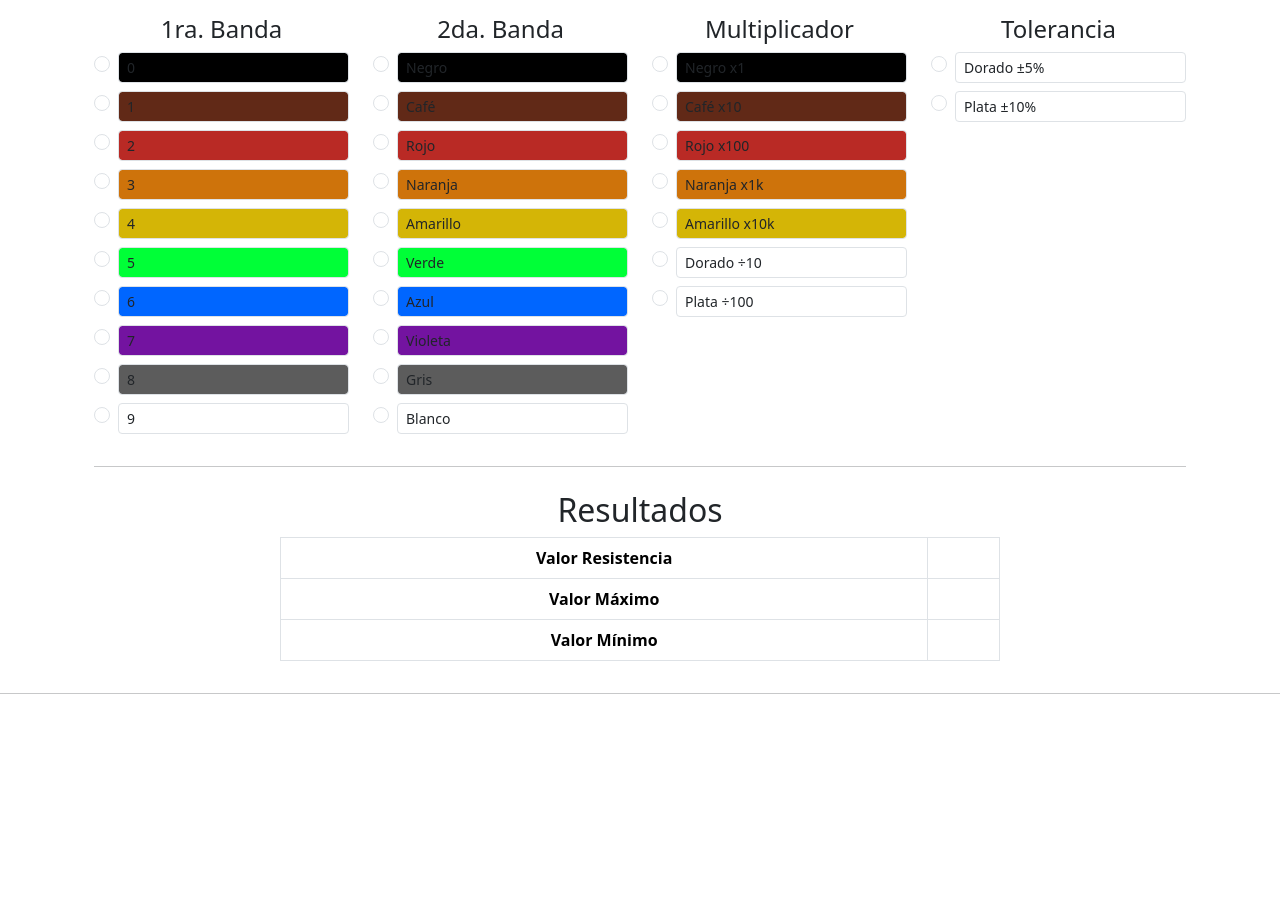
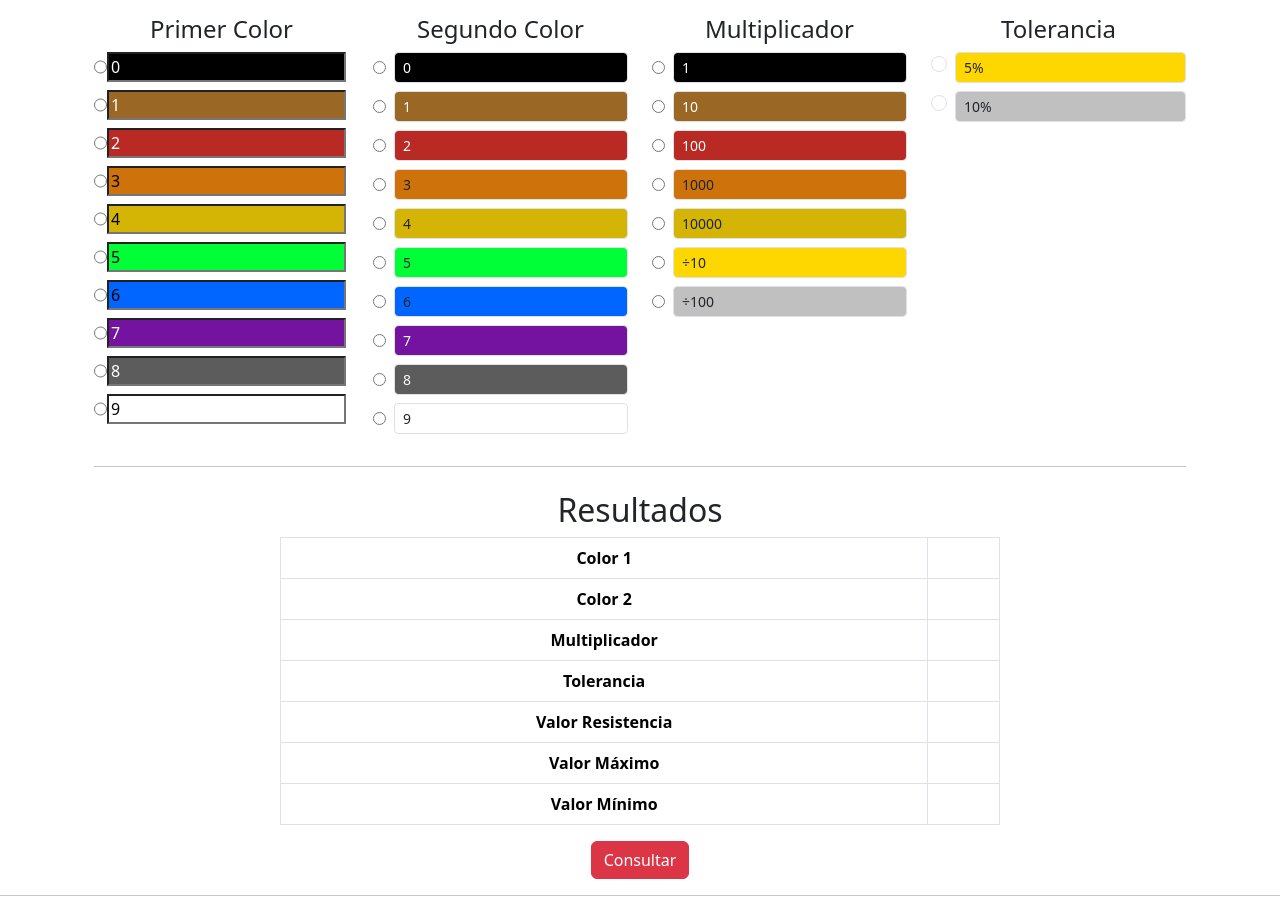
Before and after one commit to IEVN1003-22001393/basesAngular03, an Angular app: page / in a window 1280 px wide. Shown: the part 841-1753 px from the top of the page. Before the commit the page ends 1551 px from the top, so only its background shows below. Built offline with nearby package versions, Linux system fonts and the light colour scheme.

Commit message:
Resistencias 01/10/25

```diff
--- a/src/app/formularios/resistencias/calculo.ts
+++ b/src/app/formularios/resistencias/calculo.ts
@@ -1,21 +1,20 @@
+export class calculo {
+  primera: number = 0;
+  segunda: number = 0;
+  multiplicador: number = 0;
+  tolerancia: number = 0;
 
-export function calcular(primera: number, segunda: number, multiplicador: number, tolerancia: number) {
+  valor: string = '';
+  valorMaximo: string = '';
+  valorMinimo: string = '';
 
+  obtenerResultados(): void {
+    const primeros2 = Number(`${this.primera}${this.segunda}`);
+    const multiVal =  primeros2 * this.multiplicador;
+    const valPorcent = multiVal * this.tolerancia;
 
-  const valorBase = Number(`${primera}${segunda}`);
-
-
-  const valorCalculado = valorBase * multiplicador;
-
-
-  const margen = valorCalculado * tolerancia;
-
-
-  const resultados = {
-    valorOhm: `${valorCalculado.toLocaleString()} Ohms`,
-    valorMaximo: `${(valorCalculado + margen).toLocaleString()} Ohms`,
-    valorMinimo: `${(valorCalculado - margen).toLocaleString()} Ohms`
-  };
-
-  return resultados;
+    this.valor = `${multiVal} ohms`;
+    this.valorMaximo = `${(multiVal + valPorcent)} ohms`;
+    this.valorMinimo = `${(multiVal - valPorcent)} ohms`;
+  }
 }
--- a/src/app/formularios/resistencias/resistencias.component.css
+++ b/src/app/formularios/resistencias/resistencias.component.css
@@ -1,22 +1,25 @@
-
 .col {
   color: #ffffff;
   border: 1px solid #666;
   padding: 10px;
   font-size: 16px;
   cursor: default;
+  text-align: center;
   pointer-events: none;
 }
 
 
 .negro {
   background-color: #000000;
+  color: #ffffff;
 }
 .cafe {
-  background-color: #612917;
+  background-color: #9b6724;
+  color: #ffffff;
 }
 .rojo {
   background-color: #b92a25;
+  color: #ffffff;
 }
 .naranja {
   background-color: #ce730b;
@@ -32,10 +35,18 @@
 }
 .morado {
   background-color: #7313a0;
+  color: #ffffff;
 }
 .gris {
   background-color: #5c5c5c;
+  color: #ffffff;
 }
 .blanco {
   background-color: #ffffff;
 }
+.dorado {
+    background-color: gold;
+}
+.plata {
+    background-color: silver;
+}
--- a/src/app/formularios/resistencias/resistencias.component.html
+++ b/src/app/formularios/resistencias/resistencias.component.html
@@ -5,48 +5,48 @@
     <div class="row">
 
       <div class="col-lg-3 col-md-6">
-        <h4>1ra. Banda</h4>
-        <div class="d-flex mb-2"><input class="form-check-input" type="radio" name="primera" [value]="0" [(ngModel)]="primera" (change)="calcular()"><input type="text" class="form-control form-control-sm ms-2 negro" value="0" readonly></div>
-        <div class="d-flex mb-2"><input class="form-check-input" type="radio" name="primera" [value]="1" [(ngModel)]="primera" (change)="calcular()"><input type="text" class="form-control form-control-sm ms-2 cafe" value="1" readonly></div>
-        <div class="d-flex mb-2"><input class="form-check-input" type="radio" name="primera" [value]="2" [(ngModel)]="primera" (change)="calcular()"><input type="text" class="form-control form-control-sm ms-2 rojo" value="2" readonly></div>
-        <div class="d-flex mb-2"><input class="form-check-input" type="radio" name="primera" [value]="3" [(ngModel)]="primera" (change)="calcular()"><input type="text" class="form-control form-control-sm ms-2 naranja" value="3" readonly></div>
-        <div class="d-flex mb-2"><input class="form-check-input" type="radio" name="primera" [value]="4" [(ngModel)]="primera" (change)="calcular()"><input type="text" class="form-control form-control-sm ms-2 amarillo" value="4" readonly></div>
-        <div class="d-flex mb-2"><input class="form-check-input" type="radio" name="primera" [value]="5" [(ngModel)]="primera" (change)="calcular()"><input type="text" class="form-control form-control-sm ms-2 verde" value="5" readonly></div>
-        <div class="d-flex mb-2"><input class="form-check-input" type="radio" name="primera" [value]="6" [(ngModel)]="primera" (change)="calcular()"><input type="text" class="form-control form-control-sm ms-2 azul" value="6" readonly></div>
-        <div class="d-flex mb-2"><input class="form-check-input" type="radio" name="primera" [value]="7" [(ngModel)]="primera" (change)="calcular()"><input type="text" class="form-control form-control-sm ms-2 morado" value="7" readonly></div>
-        <div class="d-flex mb-2"><input class="form-check-input" type="radio" name="primera" [value]="8" [(ngModel)]="primera" (change)="calcular()"><input type="text" class="form-control form-control-sm ms-2 gris" value="8" readonly></div>
-        <div class="d-flex mb-2"><input class="form-check-input" type="radio" name="primera" [value]="9" [(ngModel)]="primera" (change)="calcular()"><input type="text" class="form-control form-control-sm ms-2 blanco" value="9" readonly></div>
+        <h4>Primer Color</h4>
+        <div class="d-flex mb-2"><input  type="radio" name="primera" [value]="0" [(ngModel)]="primera" ><input type="text" class="negro" value="0" readonly></div>
+        <div class="d-flex mb-2"><input  type="radio" name="primera" [value]="1" [(ngModel)]="primera" ><input type="text" class="cafe" value="1" readonly></div>
+        <div class="d-flex mb-2"><input  type="radio" name="primera" [value]="2" [(ngModel)]="primera" ><input type="text" class="rojo" value="2" readonly></div>
+        <div class="d-flex mb-2"><input  type="radio" name="primera" [value]="3" [(ngModel)]="primera" ><input type="text" class="naranja" value="3" readonly></div>
+        <div class="d-flex mb-2"><input  type="radio" name="primera" [value]="4" [(ngModel)]="primera" ><input type="text" class="amarillo" value="4" readonly></div>
+        <div class="d-flex mb-2"><input  type="radio" name="primera" [value]="5" [(ngModel)]="primera" ><input type="text" class="verde" value="5" readonly></div>
+        <div class="d-flex mb-2"><input  type="radio" name="primera" [value]="6" [(ngModel)]="primera" ><input type="text" class="azul" value="6" readonly></div>
+        <div class="d-flex mb-2"><input  type="radio" name="primera" [value]="7" [(ngModel)]="primera" ><input type="text" class="morado" value="7" readonly></div>
+        <div class="d-flex mb-2"><input  type="radio" name="primera" [value]="8" [(ngModel)]="primera" ><input type="text" class="gris" value="8" readonly></div>
+        <div class="d-flex mb-2"><input  type="radio" name="primera" [value]="9" [(ngModel)]="primera" ><input type="text" class="blanco" value="9" readonly></div>
       </div>
 
       <div class="col-lg-3 col-md-6">
-        <h4>2da. Banda</h4>
-        <div class="d-flex mb-2"><input class="form-check-input" type="radio" name="segunda" [value]="0" [(ngModel)]="segunda" (change)="calcular()"><input type="text" class="form-control form-control-sm ms-2 negro" value="Negro" readonly></div>
-        <div class="d-flex mb-2"><input class="form-check-input" type="radio" name="segunda" [value]="1" [(ngModel)]="segunda" (change)="calcular()"><input type="text" class="form-control form-control-sm ms-2 cafe" value="Café" readonly></div>
-        <div class="d-flex mb-2"><input class="form-check-input" type="radio" name="segunda" [value]="2" [(ngModel)]="segunda" (change)="calcular()"><input type="text" class="form-control form-control-sm ms-2 rojo" value="Rojo" readonly></div>
-        <div class="d-flex mb-2"><input class="form-check-input" type="radio" name="segunda" [value]="3" [(ngModel)]="segunda" (change)="calcular()"><input type="text" class="form-control form-control-sm ms-2 naranja" value="Naranja" readonly></div>
-        <div class="d-flex mb-2"><input class="form-check-input" type="radio" name="segunda" [value]="4" [(ngModel)]="segunda" (change)="calcular()"><input type="text" class="form-control form-control-sm ms-2 amarillo" value="Amarillo" readonly></div>
-        <div class="d-flex mb-2"><input class="form-check-input" type="radio" name="segunda" [value]="5" [(ngModel)]="segunda" (change)="calcular()"><input type="text" class="form-control form-control-sm ms-2 verde" value="Verde" readonly></div>
-        <div class="d-flex mb-2"><input class="form-check-input" type="radio" name="segunda" [value]="6" [(ngModel)]="segunda" (change)="calcular()"><input type="text" class="form-control form-control-sm ms-2 azul" value="Azul" readonly></div>
-        <div class="d-flex mb-2"><input class="form-check-input" type="radio" name="segunda" [value]="7" [(ngModel)]="segunda" (change)="calcular()"><input type="text" class="form-control form-control-sm ms-2 morado" value="Violeta" readonly></div>
-        <div class="d-flex mb-2"><input class="form-check-input" type="radio" name="segunda" [value]="8" [(ngModel)]="segunda" (change)="calcular()"><input type="text" class="form-control form-control-sm ms-2 gris" value="Gris" readonly></div>
-        <div class="d-flex mb-2"><input class="form-check-input" type="radio" name="segunda" [value]="9" [(ngModel)]="segunda" (change)="calcular()"><input type="text" class="form-control form-control-sm ms-2 blanco" value="Blanco" readonly></div>
+        <h4>Segundo Color</h4>
+        <div class="d-flex mb-2"><input  type="radio" name="segunda" [value]="0" [(ngModel)]="segunda" ><input type="text" class="form-control form-control-sm ms-2 negro" value="0" readonly></div>
+        <div class="d-flex mb-2"><input  type="radio" name="segunda" [value]="1" [(ngModel)]="segunda" ><input type="text" class="form-control form-control-sm ms-2 cafe" value="1" readonly></div>
+        <div class="d-flex mb-2"><input  type="radio" name="segunda" [value]="2" [(ngModel)]="segunda" ><input type="text" class="form-control form-control-sm ms-2 rojo" value="2" readonly></div>
+        <div class="d-flex mb-2"><input  type="radio" name="segunda" [value]="3" [(ngModel)]="segunda" ><input type="text" class="form-control form-control-sm ms-2 naranja" value="3" readonly></div>
+        <div class="d-flex mb-2"><input  type="radio" name="segunda" [value]="4" [(ngModel)]="segunda" ><input type="text" class="form-control form-control-sm ms-2 amarillo" value="4" readonly></div>
+        <div class="d-flex mb-2"><input  type="radio" name="segunda" [value]="5" [(ngModel)]="segunda" ><input type="text" class="form-control form-control-sm ms-2 verde" value="5" readonly></div>
+        <div class="d-flex mb-2"><input  type="radio" name="segunda" [value]="6" [(ngModel)]="segunda" ><input type="text" class="form-control form-control-sm ms-2 azul" value="6" readonly></div>
+        <div class="d-flex mb-2"><input  type="radio" name="segunda" [value]="7" [(ngModel)]="segunda" ><input type="text" class="form-control form-control-sm ms-2 morado" value="7" readonly></div>
+        <div class="d-flex mb-2"><input  type="radio" name="segunda" [value]="8" [(ngModel)]="segunda" ><input type="text" class="form-control form-control-sm ms-2 gris" value="8" readonly></div>
+        <div class="d-flex mb-2"><input  type="radio" name="segunda" [value]="9" [(ngModel)]="segunda" ><input type="text" class="form-control form-control-sm ms-2 blanco" value="9" readonly></div>
       </div>
 
       <div class="col-lg-3 col-md-6">
         <h4>Multiplicador</h4>
-        <div class="d-flex mb-2"><input class="form-check-input" type="radio" name="multiplicador" [value]="1" [(ngModel)]="multiplicador" (change)="calcular()"><input type="text" class="form-control form-control-sm ms-2 negro" value="Negro x1" readonly></div>
-        <div class="d-flex mb-2"><input class="form-check-input" type="radio" name="multiplicador" [value]="10" [(ngModel)]="multiplicador" (change)="calcular()"><input type="text" class="form-control form-control-sm ms-2 cafe" value="Café x10" readonly></div>
-        <div class="d-flex mb-2"><input class="form-check-input" type="radio" name="multiplicador" [value]="100" [(ngModel)]="multiplicador" (change)="calcular()"><input type="text" class="form-control form-control-sm ms-2 rojo" value="Rojo x100" readonly></div>
-        <div class="d-flex mb-2"><input class="form-check-input" type="radio" name="multiplicador" [value]="1000" [(ngModel)]="multiplicador" (change)="calcular()"><input type="text" class="form-control form-control-sm ms-2 naranja" value="Naranja x1k" readonly></div>
-        <div class="d-flex mb-2"><input class="form-check-input" type="radio" name="multiplicador" [value]="10000" [(ngModel)]="multiplicador" (change)="calcular()"><input type="text" class="form-control form-control-sm ms-2 amarillo" value="Amarillo x10k" readonly></div>
-        <div class="d-flex mb-2"><input class="form-check-input" type="radio" name="multiplicador" [value]="0.1" [(ngModel)]="multiplicador" (change)="calcular()"><input type="text" class="form-control form-control-sm ms-2 dorado" value="Dorado ÷10" readonly></div>
-        <div class="d-flex mb-2"><input class="form-check-input" type="radio" name="multiplicador" [value]="0.01" [(ngModel)]="multiplicador" (change)="calcular()"><input type="text" class="form-control form-control-sm ms-2 plata" value="Plata ÷100" readonly></div>
+        <div class="d-flex mb-2"><input  type="radio" name="multiplicador" [value]="1" [(ngModel)]="multiplicador" ><input type="text" class="form-control form-control-sm ms-2 negro" value="1" readonly></div>
+        <div class="d-flex mb-2"><input  type="radio" name="multiplicador" [value]="10" [(ngModel)]="multiplicador" ><input type="text" class="form-control form-control-sm ms-2 cafe" value="10" readonly></div>
+        <div class="d-flex mb-2"><input  type="radio" name="multiplicador" [value]="100" [(ngModel)]="multiplicador" ><input type="text" class="form-control form-control-sm ms-2 rojo" value="100" readonly></div>
+        <div class="d-flex mb-2"><input  type="radio" name="multiplicador" [value]="1000" [(ngModel)]="multiplicador" ><input type="text" class="form-control form-control-sm ms-2 naranja" value="1000" readonly></div>
+        <div class="d-flex mb-2"><input  type="radio" name="multiplicador" [value]="10000" [(ngModel)]="multiplicador" ><input type="text" class="form-control form-control-sm ms-2 amarillo" value="10000" readonly></div>
+        <div class="d-flex mb-2"><input  type="radio" name="multiplicador" [value]="0.1" [(ngModel)]="multiplicador" ><input type="text" class="form-control form-control-sm ms-2 dorado" value="÷10" readonly></div>
+        <div class="d-flex mb-2"><input  type="radio" name="multiplicador" [value]="0.01" [(ngModel)]="multiplicador" ><input type="text" class="form-control form-control-sm ms-2 plata" value="÷100" readonly></div>
       </div>
 
       <div class="col-lg-3 col-md-6">
         <h4>Tolerancia</h4>
-        <div class="d-flex mb-2"><input class="form-check-input" type="radio" name="tolerancia" [value]="0.05" [(ngModel)]="tolerancia" (change)="calcular()"><input type="text" class="form-control form-control-sm ms-2 dorado" value="Dorado ±5%" readonly></div>
-        <div class="d-flex mb-2"><input class="form-check-input" type="radio" name="tolerancia" [value]="0.10" [(ngModel)]="tolerancia" (change)="calcular()"><input type="text" class="form-control form-control-sm ms-2 plata" value="Plata ±10%" readonly></div>
+        <div class="d-flex mb-2"><input class="form-check-input" type="radio" name="tolerancia" [value]="0.05" [(ngModel)]="tolerancia" ><input type="text" class="form-control form-control-sm ms-2 dorado" value="5%" readonly></div>
+        <div class="d-flex mb-2"><input class="form-check-input" type="radio" name="tolerancia" [value]="0.10" [(ngModel)]="tolerancia" ><input type="text" class="form-control form-control-sm ms-2 plata" value="10%" readonly></div>
       </div>
     </div>
 
@@ -57,19 +57,37 @@
         <table class="table table-bordered">
           <tbody>
             <tr>
-              <th scope="row">Valor Resistencia</th>
-              <td>{{ valorOhm }}</td>
+              <th>Color 1</th>
+              <td [class]="color1Class">{{ color1 }}</td>
             </tr>
             <tr>
-              <th scope="row">Valor Máximo</th>
-              <td>{{ valorMaximo }}</td>
+              <th>Color 2</th>
+              <td [class]="color2Class">{{ color2 }}</td>
             </tr>
             <tr>
-              <th scope="row">Valor Mínimo</th>
-              <td>{{ valorMinimo }}</td>
+              <th>Multiplicador</th>
+              <td [class]="colorMultClass">{{ colorMultiplicador }}</td>
+            </tr>
+            <tr>
+              <th>Tolerancia</th>
+              <td [class]="tolClass">{{ tol }}</td>
+            </tr>
+            <tr>
+              <th>Valor Resistencia</th>
+              <td>{{ ohms }}</td>
+            </tr>
+            <tr>
+              <th>Valor Máximo</th>
+              <td>{{ Max }}</td>
+            </tr>
+            <tr>
+              <th>Valor Mínimo</th>
+              <td>{{ Min }}</td>
             </tr>
           </tbody>
         </table>
+
+        <button type="button" (click)="calcular()" class="btn btn-danger">Consultar</button>
       </div>
     </div>
   </div>
--- a/src/app/formularios/resistencias/resistencias.component.ts
+++ b/src/app/formularios/resistencias/resistencias.component.ts
@@ -1,6 +1,6 @@
 import { Component } from '@angular/core';
 import { FormsModule } from '@angular/forms';
-import { calcular } from './calculo'
+import { calculo } from './calculo';
 
 @Component({
   selector: 'app-resistencias',
@@ -13,28 +13,79 @@ import { calcular } from './calculo'
 })
 export class ResistenciasComponent {
 
-  primera: number | null = null;
-  segunda: number | null = null;
-  multiplicador: number | null = null;
-  tolerancia: number | null = null;
+  primera!: number
+  segunda!: number
+  multiplicador!: number
+  tolerancia!: number
+  ohms: string = ''
+  Max: string = ''
+  Min: string = ''
+  color1: string =''
+  color2: string =''
+  colorMultiplicador: string =''
+  tol: string = ''
+  color1Class: string =''
+  color2Class: string =''
+  colorMultClass: string =''
+  tolClass: string = ''
 
-  valorOhm = '';
-  valorMaximo = '';
-  valorMinimo = '';
+  color: { [key:number]: {name:string, class:string} } = {
+    0: {name: 'Negro', class: 'negro'},
+    1: {name: 'Café', class: 'cafe'},
+    2: {name: 'Rojo', class: 'rojo'},
+    3: {name: 'Naranja', class: 'naranja'},
+    4: {name: 'Amarillo', class: 'amarillo'},
+    5: {name: 'Verde', class: 'verde'},
+    6: {name: 'Azul', class: 'azul'},
+    7: {name: 'Violeta', class: 'morado'},
+    8: {name: 'Gris', class: 'gris'},
+    9: {name: 'Blanco', class: 'blanco'}
+  }
+
+  multicolor: { [key:number]: {name:string, class:string} } = {
+    1: {name: 'Negro', class: 'negro'},
+    10: {name: 'Cafe', class: 'cafe'},
+    100: {name: 'Rojo', class: 'rojo'},
+    1000: {name: 'Naranja', class: 'naranja'},
+    10000: {name: 'Amarillo', class: 'amarillo'},
+    0.1: {name: 'Dorado', class: 'dorado'},
+    0.01: {name: 'Plata', class: 'plata'}
+  }
+
+  tolcol: { [key:number]: {name:string, class:string} } = {
+    0.05: {name: 'Dorado', class: 'dorado'},
+    0.10: {name: 'Plata', class: 'plata'}
+  }
 
 
   calcular():void {
 
-    if (this.primera === null || this.segunda === null || this.multiplicador === null || this.tolerancia === null) {
-      return;
-    }
+    const primerCol = this.color[this.primera]
+    this.color1 = primerCol.name
+    this.color1Class = primerCol.class
 
-    const resultados = calcular(this.primera, this.segunda, this.multiplicador, this.tolerancia);
+    const segundoCol = this.color[this.segunda]
+    this.color2 = segundoCol.name
+    this.color2Class = segundoCol.class
 
+    const multiCol = this.multicolor[this.multiplicador]
+    this.colorMultiplicador = multiCol.name
+    this.colorMultClass = multiCol.class
 
-    this.valorOhm = resultados.valorOhm;
-    this.valorMaximo = resultados.valorMaximo;
-    this.valorMinimo = resultados.valorMinimo;
+    const toleCol = this.tolcol[this.tolerancia]
+    this.tol = toleCol.name
+    this.tolClass = toleCol.class
+
+const miCalculo = new calculo();
+
+    miCalculo.primera = this.primera;
+    miCalculo.segunda = this.segunda;
+    miCalculo.multiplicador = this.multiplicador;
+    miCalculo.tolerancia = this.tolerancia;
+
+    miCalculo.obtenerResultados();
+    this.ohms = miCalculo.valor;
+    this.Max = miCalculo.valorMaximo;
+    this.Min = miCalculo.valorMinimo;
   }
-
 }
```
